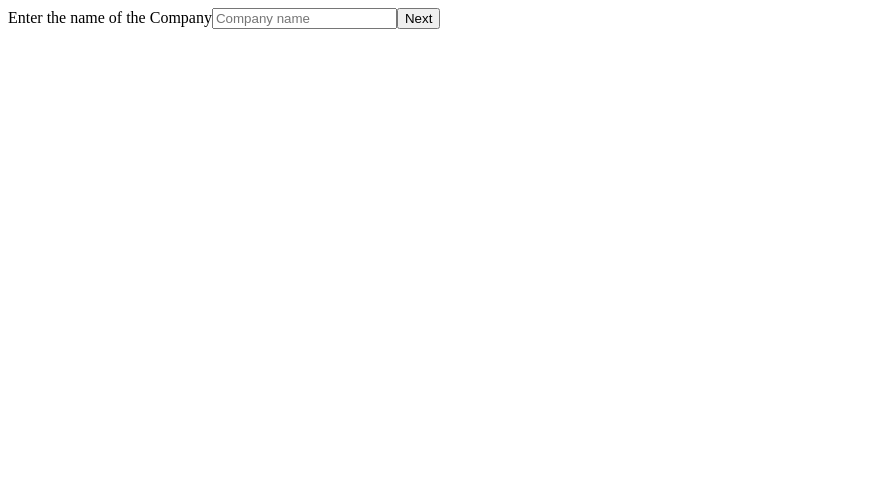
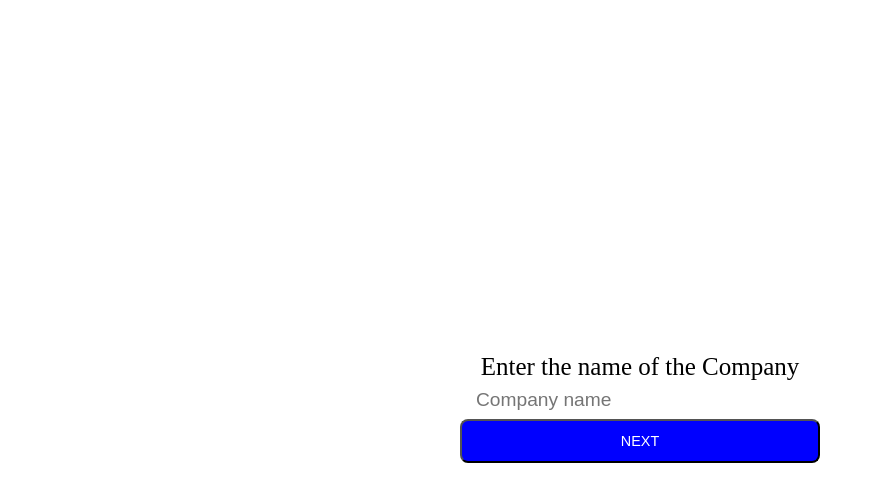
Before and after one commit to christopher77/Testing-Patterns-ACPFC, a React (Create React App) app: page / in a window 1280 px wide. Shown: the top 502 px of the page, without its empty margins (0-875 px from the left). Built offline with nearby package versions, Linux system fonts and the light colour scheme.

Commit message:
Add css to Form

```diff
--- a/src/form.js
+++ b/src/form.js
@@ -1,4 +1,6 @@
+/** @jsx jsx */
 import React from "react";
+import { jsx } from "@emotion/core";
 
 function Form({ label, placeholder, saveName }) {
   const [currentValue, setCurrentValue] = React.useState("");
@@ -14,9 +16,50 @@ function Form({ label, placeholder, saveName }) {
   }
 
   return (
-    <form onSubmit={setName}>
-      <label>{label}</label>
+    <div
+      css={{
+        height: "100vh",
+        display: "flex",
+        alignItems: "center",
+        justifyContent: "center"
+      }}
+    >
+      <form
+        onSubmit={setName}
+        css={{
+          margin: "auto",
+          backgroundColor: "white",
+          borderRadius: ".5rem",
+          padding: "2rem 1rem",
+          fontSize: "25px",
+          width: "80%",
+          maxWidth: 360,
+          textAlign: "center"
+        }}
+      >
+        <label
+          css={{
+            margin: 0,
+            fontWeight: "500",
+            textAlign: "center",
+            justifyContent: "center"
+          }}
+        >
+          {label}
+        </label>
         <input
+          css={{
+            border: "none",
+            padding: ".5rem 1rem",
+            fontSize: "1.2rem",
+            boxSizing: "border-box",
+            width: "100%",
+            outline: "none",
+            transition: "border-bottom-color 300ms ease",
+            ":focus": {
+              borderBottomColor: "#7E00F3"
+            }
+          }}
           required="required"
           autoComplete="off"
           name="name"
@@ -24,8 +67,25 @@ function Form({ label, placeholder, saveName }) {
           onChange={onChangeInputName}
           value={currentValue}
         />
-      <button type="submit">Next</button>
+        <button
+          css={{
+            backgroundColor: "blue",
+            borderRadius: ".5rem",
+            color: "white",
+            width: "100%",
+            padding: ".75rem .5rem",
+            boxSizing: "border-box",
+            fontSize: ".9rem",
+            fontWeight: "500",
+            textTransform: "uppercase",
+            outline: "none"
+          }}
+          type="submit"
+        >
+          Next
+        </button>
       </form>
+    </div>
   );
 }
 
```
Lines whose indentation alone changed are shown as unchanged.
